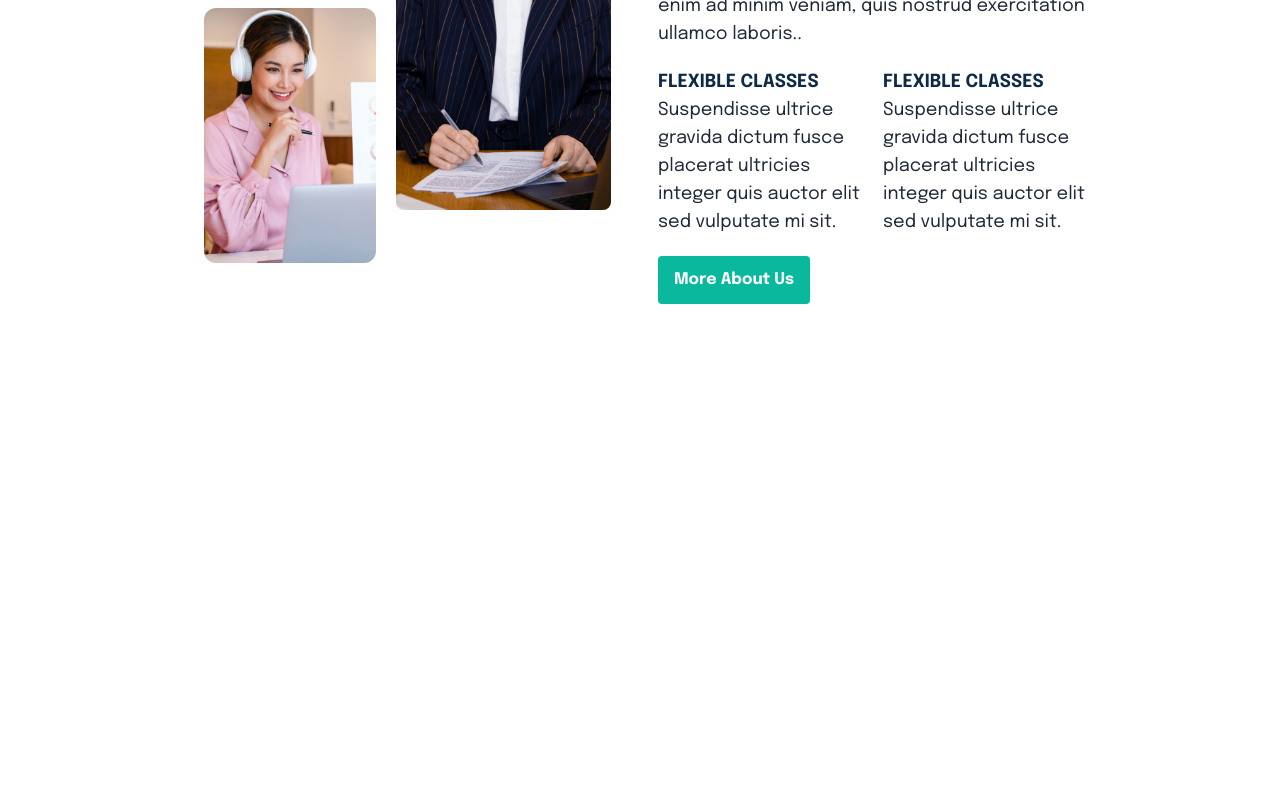
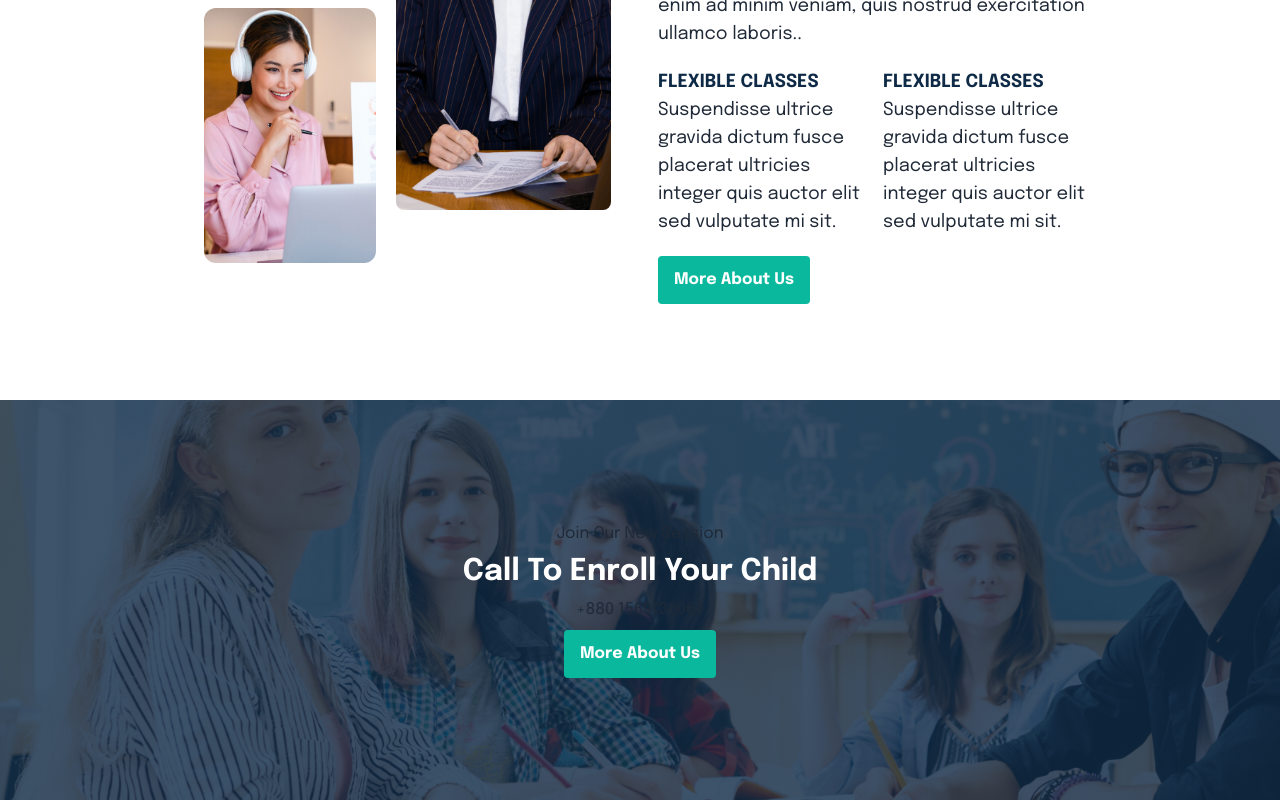
Before and after one commit to only1tarunno/schoolManagement-client, a React (Vite) app: page / in a window 1280 px wide. Shown: the part 3073-3873 px from the top of the page. Before the commit the page ends 3473 px from the top, so only its background shows below. Built offline with nearby package versions, Linux system fonts and the light colour scheme.

Commit message:
add info and bg in cto section

```diff
--- /dev/null
+++ b/src/pages/home/CallToAction.jsx
@@ -0,0 +1,25 @@
+import img from "../../assets/cto.jpg";
+
+const CallToAction = () => {
+  return (
+    <div
+      className="error-banner min-h-[400px] flex  justify-center items-center bg-cover"
+      style={{
+        backgroundImage: `linear-gradient(rgba(14, 42, 70, 0.8), rgba(14, 42, 70, 0.8)),url(${img})`,
+      }}
+    >
+      <div className=" z-30 text-center space-y-2">
+        <h3>Join Our New Session</h3>
+        <h2 className="font-bold text-3xl max-w-3xl capitalize text-white ">
+          Call To Enroll Your Child
+        </h2>
+        <h2>+880 1569130064</h2>
+        <button className="text-base font-bold shadow-none  text-white btn bg-[#0ab99d] border-none rounded hover:bg-[#52e7ce] focus:outline-none">
+          More About Us
+        </button>
+      </div>
+    </div>
+  );
+};
+
+export default CallToAction;
--- a/src/pages/home/Home.jsx
+++ b/src/pages/home/Home.jsx
@@ -1,5 +1,6 @@
 import About from "./About";
 import Banner from "./Banner";
+import CallToAction from "./CallToAction";
 import Category from "./Category";
 import FeturedCourse from "./FeturedCourse";
 
@@ -10,6 +11,7 @@ const Home = () => {
       <Category></Category>
       <FeturedCourse></FeturedCourse>
       <About></About>
+      <CallToAction></CallToAction>
     </>
   );
 };
```
Also changed, not shown: src/assets/cto.jpg (added).
